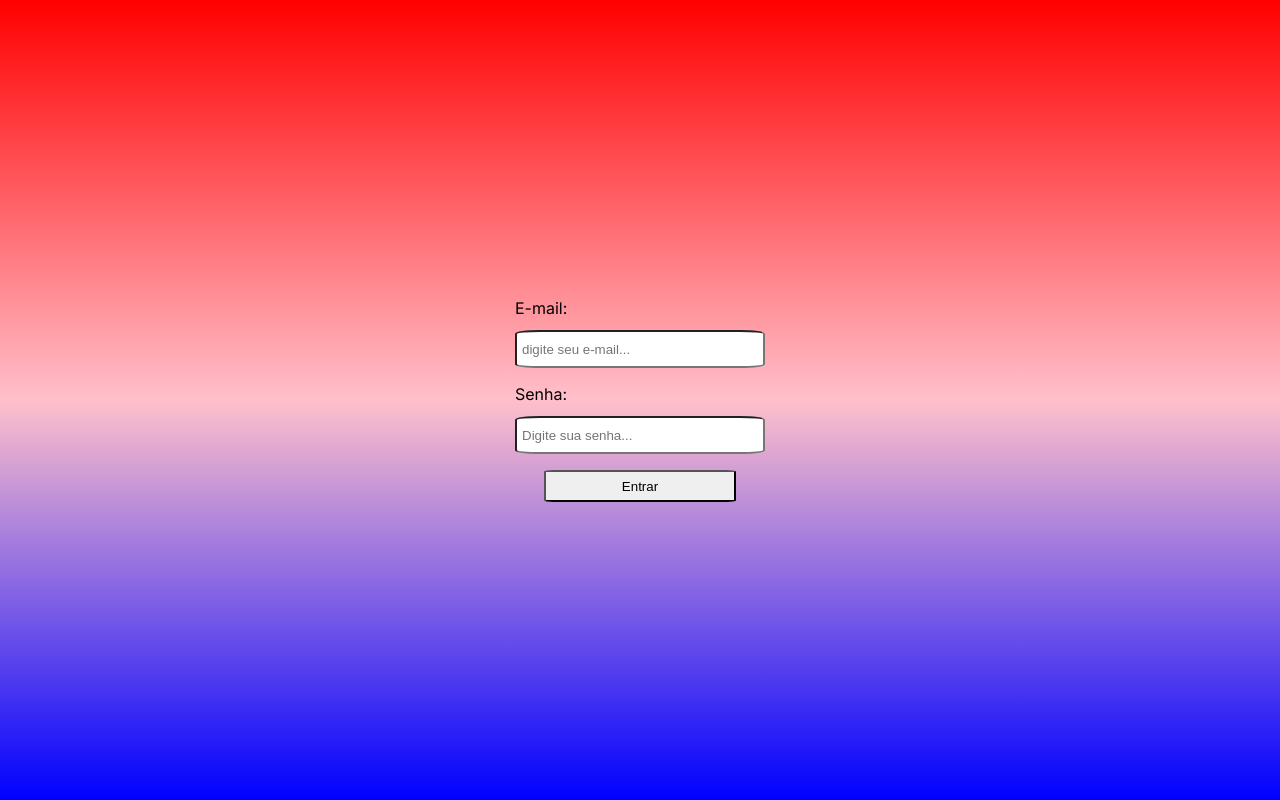
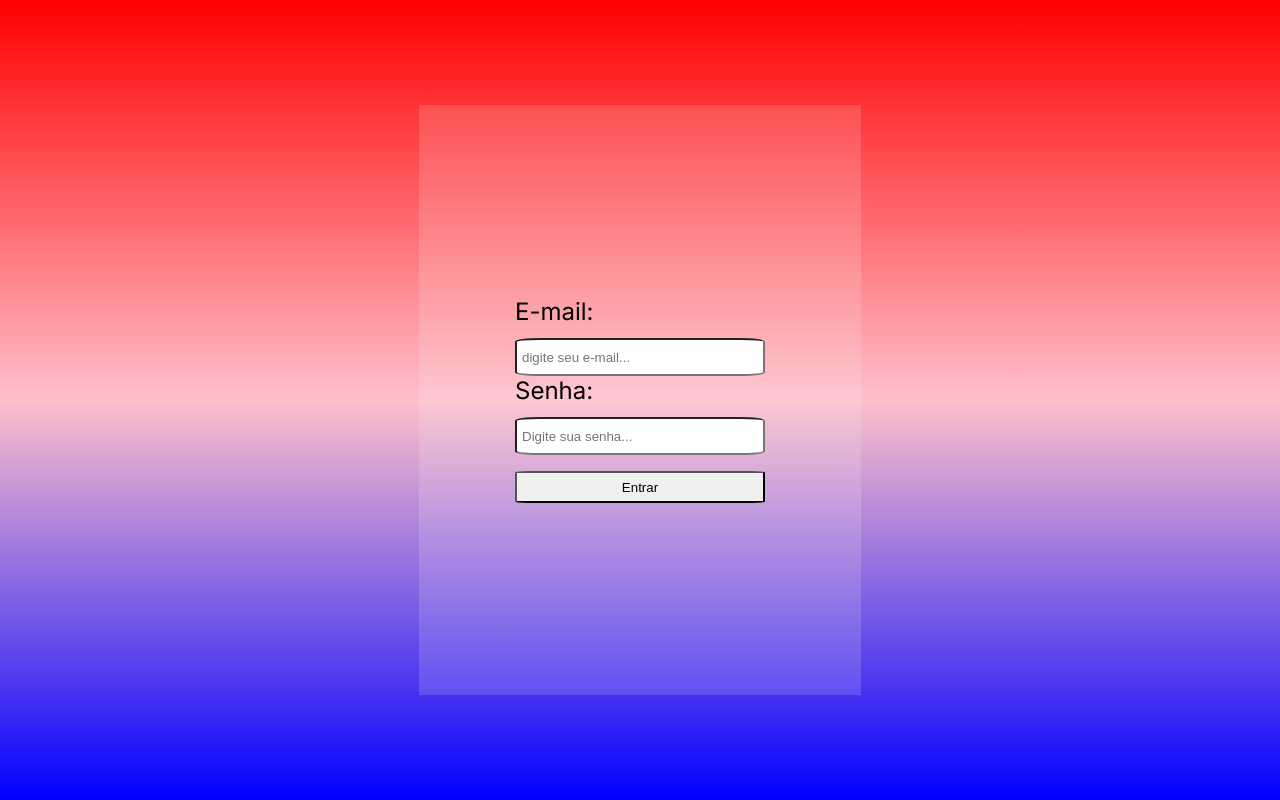
Before and after one commit to AarthurCesar/Exercio_Html_Treino, a plain HTML site: page index.html in a window 1280 px wide. Drawn offline with Linux system fonts and the light colour scheme.

Commit message:
main e label adiconado no css

```diff
--- a/index.html
+++ b/index.html
@@ -8,6 +8,7 @@
 <link rel="stylesheet" href="style.css">
 <body>
     <form action="">
+        <main>
             <div class="formularioEmail">
                 <label for="" id="fe">E-mail:</label>
                 <input type="email" placeholder="digite seu e-mail...">
@@ -19,6 +20,7 @@
 
             </div>
                 <button type="submit">Entrar</button>
+        </main>
     </form>
 </body>
 </html>
--- a/style.css
+++ b/style.css
@@ -32,8 +32,18 @@ form {
 }
 
 button {
-    width: 15%;
+    width: 100%;
     border-radius: 5%;
     height: 4vh;
     cursor: pointer;
+    margin-top: 2vh;
 }
+
+main{
+   background: rgba(240, 240, 240, 0.158);
+   padding: 24vh 12vh;
+}
+
+label{
+    font-size: 3vh;
+}
```
Lines whose indentation alone changed are shown as unchanged.
